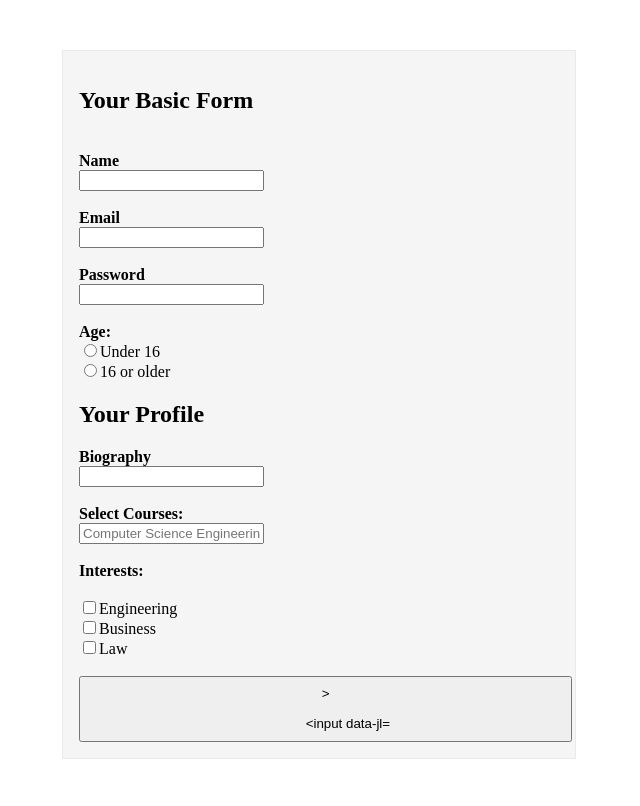
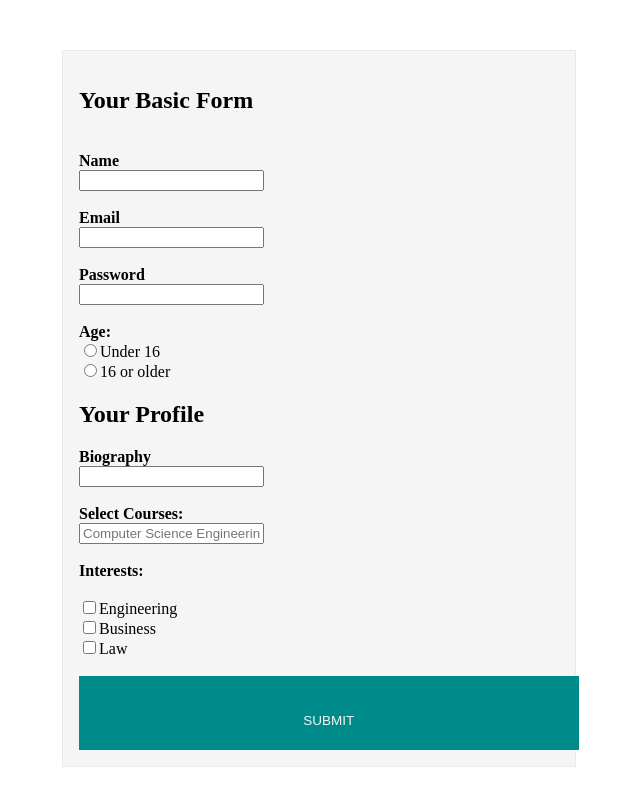
Before and after one commit to ndoan24/Forms-and-Tables-, a plain HTML site: page index.html in a window 1280 px wide. Shown: the whole page, without its empty margins (321-961 px from the left). Drawn offline with Linux system fonts and the light colour scheme.

Commit message:
index.html

```diff
--- a/index.html
+++ b/index.html
@@ -80,9 +80,8 @@
             <br>
             <br>
 
-            <input type="submit" name="submit" id="Submit" value=">
+            <input type="submit" name="submit" id="submit" value="SUBMIT">
 
-            <input type="submit" id="submit" value="SUBMIT">
 
 
         </body>
```
Also changed, not shown: forms.html (+3 -3 lines).
